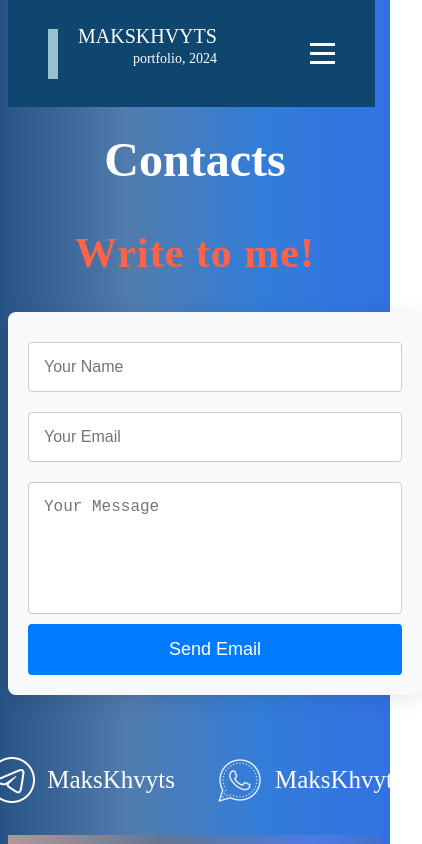
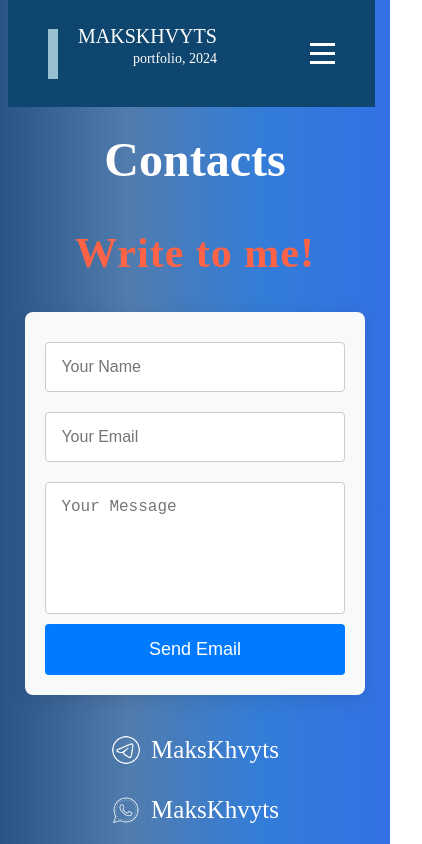
Before and after one commit to makskhv21/myWebSite, a React (Create React App) app: page /Contacts in a window 390 px wide. Shown: the top 844 px of the page, 422 px wide, since content can reach past the window. Built offline with nearby package versions, Linux system fonts and the light colour scheme; the HTML template or start-up script is replaced by a standard one.

Commit message:
Add adaptivity for Contacts comp

```diff
--- a/src/components/pages/Contacts/Contacts.css
+++ b/src/components/pages/Contacts/Contacts.css
@@ -90,3 +90,44 @@
     margin-bottom: 0;
     font-size: 25px;
 }
+
+@media (max-width: 768px) {
+    .email-form {
+        width: 80%;
+    }
+}
+
+@media (max-width: 480px) {
+    .email-form {
+        width: 80%;
+    }
+    .tgImg {
+        height: 30px;
+    }
+
+    .whatsappImg {
+        height: 30px;
+    }
+}
+
+@media (max-width: 420px) {
+    .email-form {
+        width: 80%;
+    }
+
+    .contacts-tg-wsapp {
+        display: flex;
+        flex-direction: column;
+        margin-top: 40px;
+        align-items: center;
+        gap: 0px;
+    }
+
+    .tgImg {
+        height: 30px;
+    }
+
+    .whatsappImg {
+        height: 30px;
+    }
+}
--- a/src/components/pages/Contacts/Contacts.js
+++ b/src/components/pages/Contacts/Contacts.js
@@ -68,11 +68,11 @@ function Contacts() {
             </form>
             <div className="contacts-tg-wsapp">
                 <div className="tg">
-                    <img src={telegramImage} alt="tg" />
+                    <img src={telegramImage} alt="tg" className="tgImg" />
                     <span>MaksKhvyts</span>
                 </div>
                 <div className="whatsapp">
-                    <img src={whatsappImage} alt="whatsapp" />
+                    <img src={whatsappImage} alt="whatsapp" className="whatsappImg" />
                     <span>MaksKhvyts</span>
                 </div>
             </div>
```
